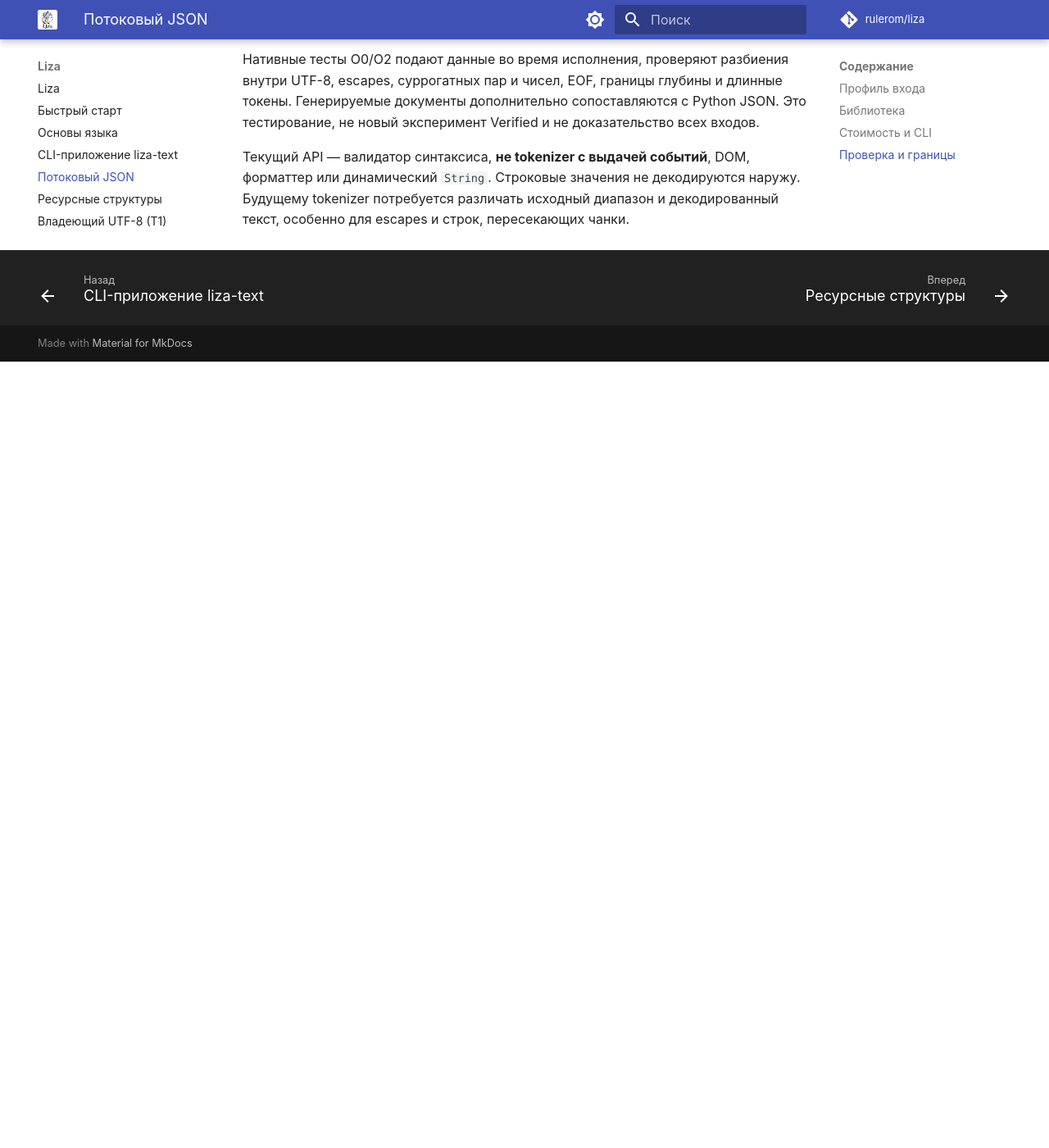
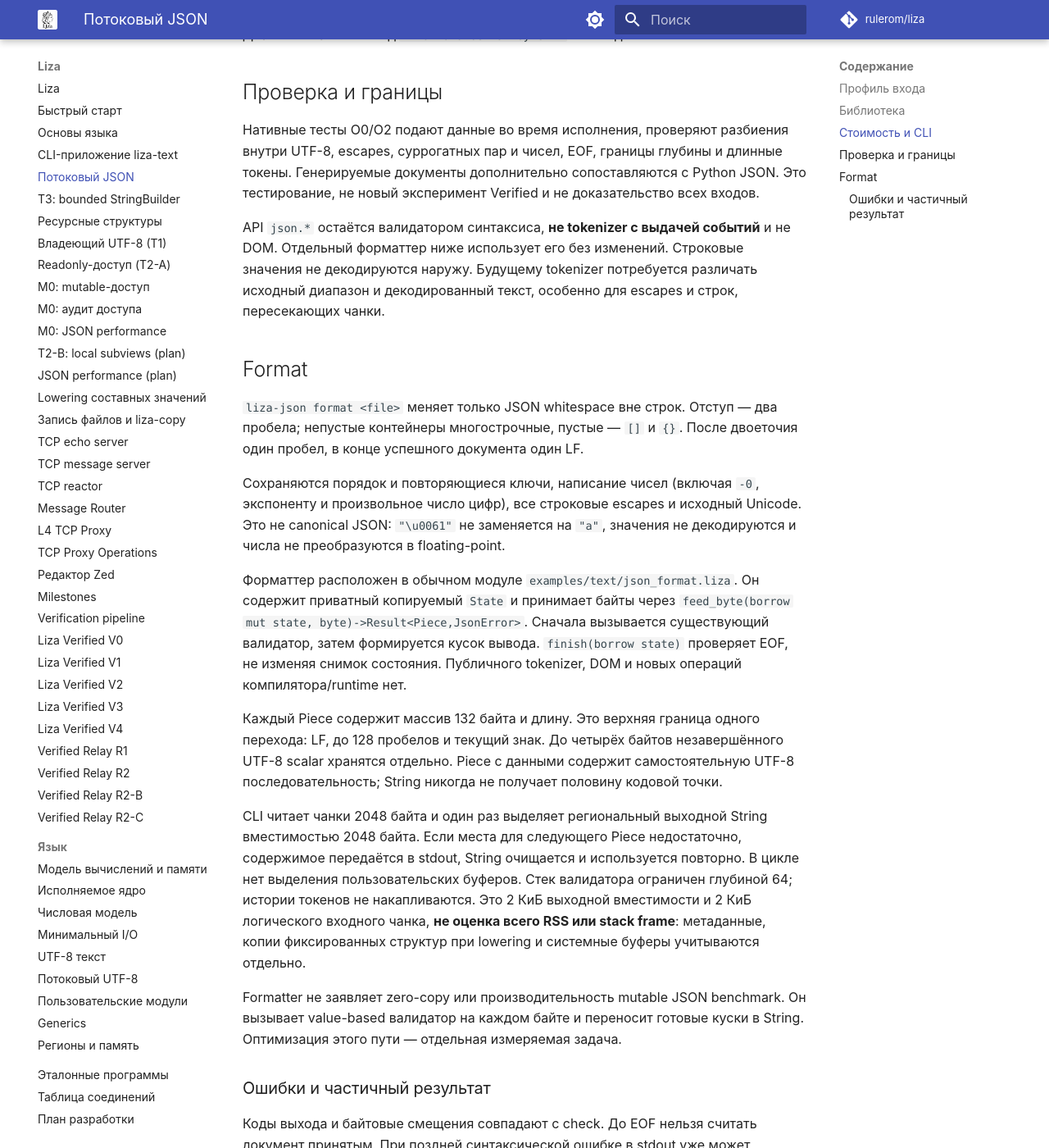
Before and after one commit to rulerom/liza, an MkDocs documentation site: the page built from docs/json.md, in a window 1280 px wide and 1400 px high, scrolled down 2218 px. Shown: the whole window at 82% size. Built offline with MkDocs 1.6.1 and Material for MkDocs 9.7.7, drawn with Linux system fonts in a browser that asks for light colours; comment, search, counter and statistics services are not loaded; before the commit the page ends 2659 px from its top, so only the background shows below that; some of the changed text lies outside the part shown.

Commit message:
Add bounded text builder and streaming liza-json format

````diff
--- a/docs/json.md
+++ b/docs/json.md
@@ -1,16 +1,18 @@
-# Потоковая проверка JSON
+# Потоковая проверка и форматирование JSON
 
 `liza-json check` — первый прикладной шаг Text & Compiler Foundations.
 Валидатор написан на Liza; он не строит дерево и не сохраняет текст токенов.
 Новые операции runtime и изменения модели владения не требуются.
 
 ```sh
-python3 -m liza build examples/apps/liza_json.liza -o build/liza-json
+python3 -m liza build examples/apps/liza_json.liza --project-root examples -o build/liza-json
 ./build/liza-json check config.json
+./build/liza-json format config.json > formatted.json
 ```
 
-На Windows используйте `build/liza-json.exe`. Успех печатает `OK`.
-`format` пока не поддерживается.
+На Windows используйте `build/liza-json.exe`. Успешный `check` печатает `OK`;
+`format` печатает только форматированный JSON. Не перенаправляйте stdout
+в исходный файл: shell обнулит его до запуска программы.
 
 ## Профиль входа
 
@@ -81,7 +83,59 @@ CLI читает `file.read_chunk` по 2048 байтов. Нет heap-алло
 токены. Генерируемые документы дополнительно сопоставляются с Python JSON.
 Это тестирование, не новый эксперимент Verified и не доказательство всех входов.
 
-Текущий API — валидатор синтаксиса, **не tokenizer с выдачей событий**, DOM,
-форматтер или динамический `String`. Строковые значения не декодируются наружу.
+API `json.*` остаётся валидатором синтаксиса, **не tokenizer с выдачей событий**
+и не DOM. Отдельный форматтер ниже использует его без изменений. Строковые значения не декодируются наружу.
 Будущему tokenizer потребуется различать исходный диапазон и декодированный
 текст, особенно для escapes и строк, пересекающих чанки.
+
+## Format
+
+`liza-json format <file>` меняет только JSON whitespace вне строк.
+Отступ — два пробела; непустые контейнеры многострочные, пустые — `[]` и `{}`.
+После двоеточия один пробел, в конце успешного документа один LF.
+
+Сохраняются порядок и повторяющиеся ключи, написание чисел (включая `-0`,
+экспоненту и произвольное число цифр), все строковые escapes и исходный Unicode.
+Это не canonical JSON: `"\u0061"` не заменяется на `"a"`, значения не декодируются
+и числа не преобразуются в floating-point.
+
+Форматтер расположен в обычном модуле `examples/text/json_format.liza`.
+Он содержит приватный копируемый `State` и принимает байты через
+`feed_byte(borrow mut state, byte)->Result<Piece,JsonError>`.
+Сначала вызывается существующий валидатор, затем формируется кусок вывода.
+`finish(borrow state)` проверяет EOF, не изменяя снимок состояния.
+Публичного tokenizer, DOM и новых операций компилятора/runtime нет.
+
+Каждый Piece содержит массив 132 байта и длину. Это верхняя граница одного
+перехода: LF, до 128 пробелов и текущий знак. До четырёх байтов незавершённого
+UTF-8 scalar хранятся отдельно. Piece с данными содержит самостоятельную UTF-8
+последовательность; String никогда не получает половину кодовой точки.
+
+CLI читает чанки 2048 байта и один раз выделяет региональный выходной String
+вместимостью 2048 байта. Если места для следующего Piece недостаточно, содержимое
+передаётся в stdout, String очищается и используется повторно. В цикле нет
+выделения пользовательских буферов. Стек валидатора ограничен глубиной 64;
+истории токенов не накапливаются. Это 2 КиБ выходной вместимости и 2 КиБ
+логического входного чанка, **не оценка всего RSS или stack frame**: метаданные,
+копии фиксированных структур при lowering и системные буферы учитываются отдельно.
+
+Formatter не заявляет zero-copy или производительность mutable JSON benchmark.
+Он вызывает value-based валидатор на каждом байте и переносит готовые куски в
+String. Оптимизация этого пути — отдельная измеряемая задача.
+
+### Ошибки и частичный результат
+
+Коды выхода и байтовые смещения совпадают с check. До EOF нельзя считать
+документ принятым. При поздней синтаксической ошибке в stdout уже может находиться
+префикс результата; содержимое, ещё не отправленное из String, отбрасывается.
+При ошибке вывода возможен частичный системный write, в том числе внутри UTF-8
+последовательности. Автоматического повторения, rollback и атомарной замены файла нет.
+
+Файл, String и регион освобождаются на всех нормальных ветвях. Ошибка закрытия
+файла имеет приоритет; ошибка чтения или stdout возвращает 3. CLI не выводит
+`OK` после format.
+
+Нативные O0/O2 тесты проверяют точный layout и lexemes, idempotence, сопоставление
+с независимым Python pretty-printer на генерируемых документах, границы чанков
+в Unicode и escapes, длинные числа и строки, глубину 64/65, ошибочные входы,
+снимки состояния и закрытый stdout. Приёмка не расширяет гарантии Verified.
--- a/mkdocs.yml
+++ b/mkdocs.yml
@@ -63,6 +63,7 @@ nav:
   - Основы языка: basics.md
   - CLI-приложение liza-text: cli.md
   - Потоковый JSON: json.md
+  - "T3: bounded StringBuilder": string-builder.md
   - Ресурсные структуры: resource-structures.md
   - Владеющий UTF-8 (T1): owned-string.md
   - Readonly-доступ (T2-A): readonly-access.md
````
Also changed, not shown: README.md (+4 -2 lines), docs/owned-string.md (+3 -3 lines), docs/roadmap.md (+2 -2 lines), docs/string-builder.md (added, +44 -0 lines), 7 other files.
